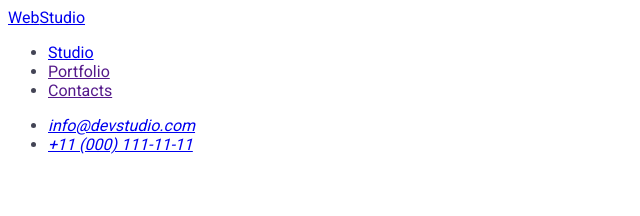
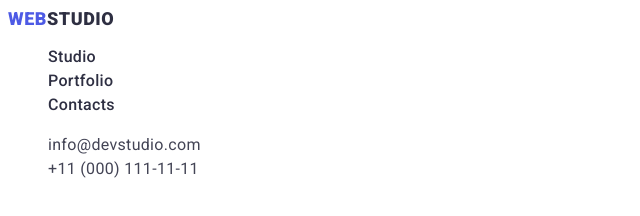
Before and after one commit to elias-291356/page-portfolio, a plain HTML site: page portfolio.html in a window 1280 px wide. Shown: the whole page, without its empty margins (0-640 px from the left). Drawn offline with Linux system fonts and the light colour scheme.

Commit message:
portfolio-header

```diff
--- a/portfolio.html
+++ b/portfolio.html
@@ -6,30 +6,33 @@
     <meta http-equiv="X-UA-Compatible" content="IE=edge">
     <meta name="viewport" content="width=device-width, initial-scale=1.0">
     <link rel="stylesheet" href="./css/style.css">
-    <link
-        href="https://fonts.googleapis.com/css2?family=Raleway:wght@800&family=Roboto:wght@400;500;700;900&display=swap"
-        rel="stylesheet">
+    <link href="https://fonts.googleapis.com/css2?family=Roboto:wght@400;500;700;900&display=swap" rel="stylesheet">
+    <link href="https://fonts.googleapis.com/css2?family=Raleway:wght@800&display=swap" rel="stylesheet">
     <title>portfolio</title>
 </head>
 
 <body>
-
+    <main>
         <!-- header  -->
         <header>
             <nav>
-            <a href="./index.html">Web<span>Studio</span></a>
-            <ul>
-                <li> <a href="./index.html">Studio</a> </li>
-                <li> <a href="">Portfolio</a> </li>
-                <li> <a href="">Contacts</a> </li>
+                <a href="./index.html" class="logo link">Web<span class="logo-span-header">Studio</span></a>
+                <ul class="list">
+                    <li> <a href="./index.html" class="nav-items link">Studio</a> </li>
+                    <li> <a href="./portfolio.html" class="nav-items link">Portfolio</a> </li>
+                    <li> <a href="" class="nav-items link">Contacts</a> </li>
                 </ul>
             </nav>
-        <address>
-            <ul>
-                <li><a href="mailto:info@devstudio.com">info@devstudio.com</a></li>
-                <li><a href="tel:+110001111111">+11 (000) 111-11-11</a></li>
+            <address class="address ">
+                <ul class="list">
+                    <li><a href="mailto:info@devstudio.com" class="address-info link">info@devstudio.com</a></li>
+                    <li><a href="tel:+110001111111" class="address-info link">+11 (000) 111-11-11</a></li>
                 </ul>
 
             </address>
 
         </header>
+    </main>
+    <footer>
+
+    </footer>
```
Lines whose indentation alone changed are shown as unchanged.
